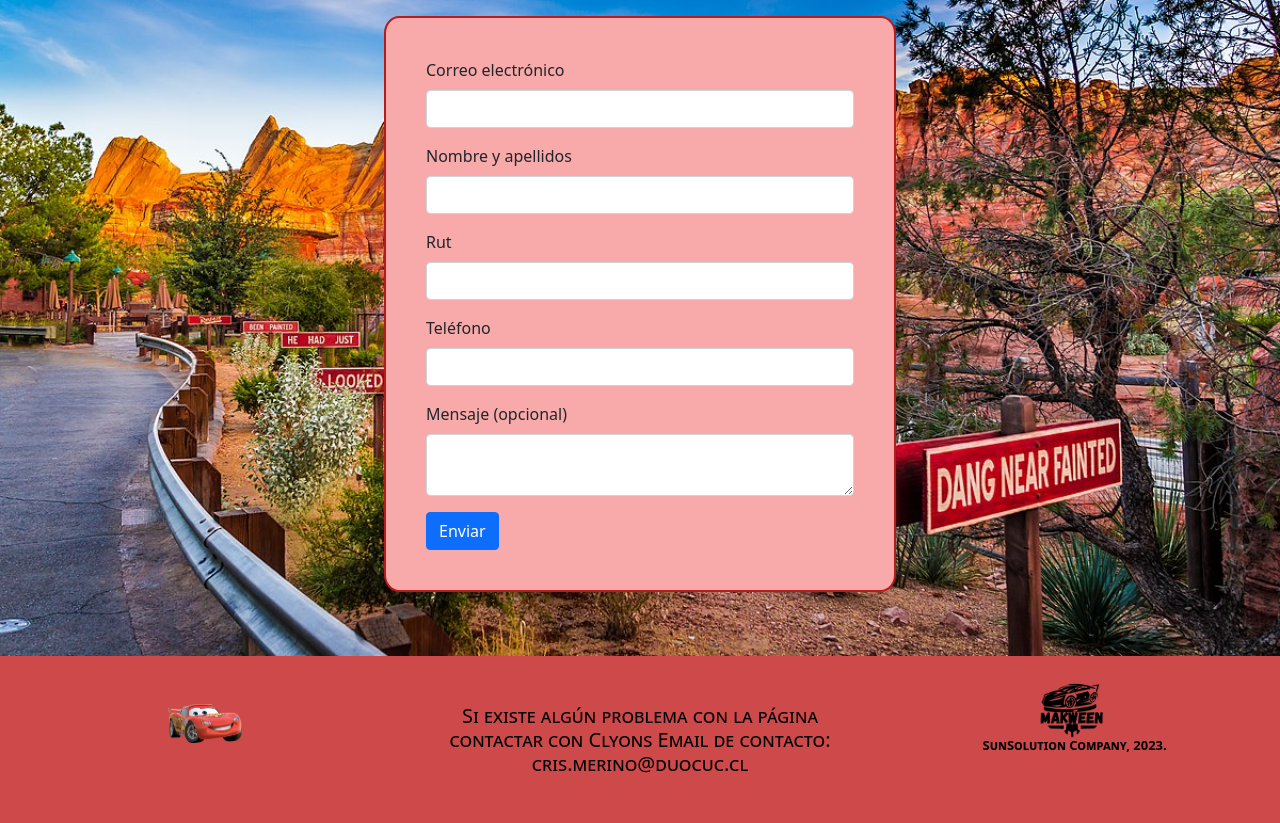
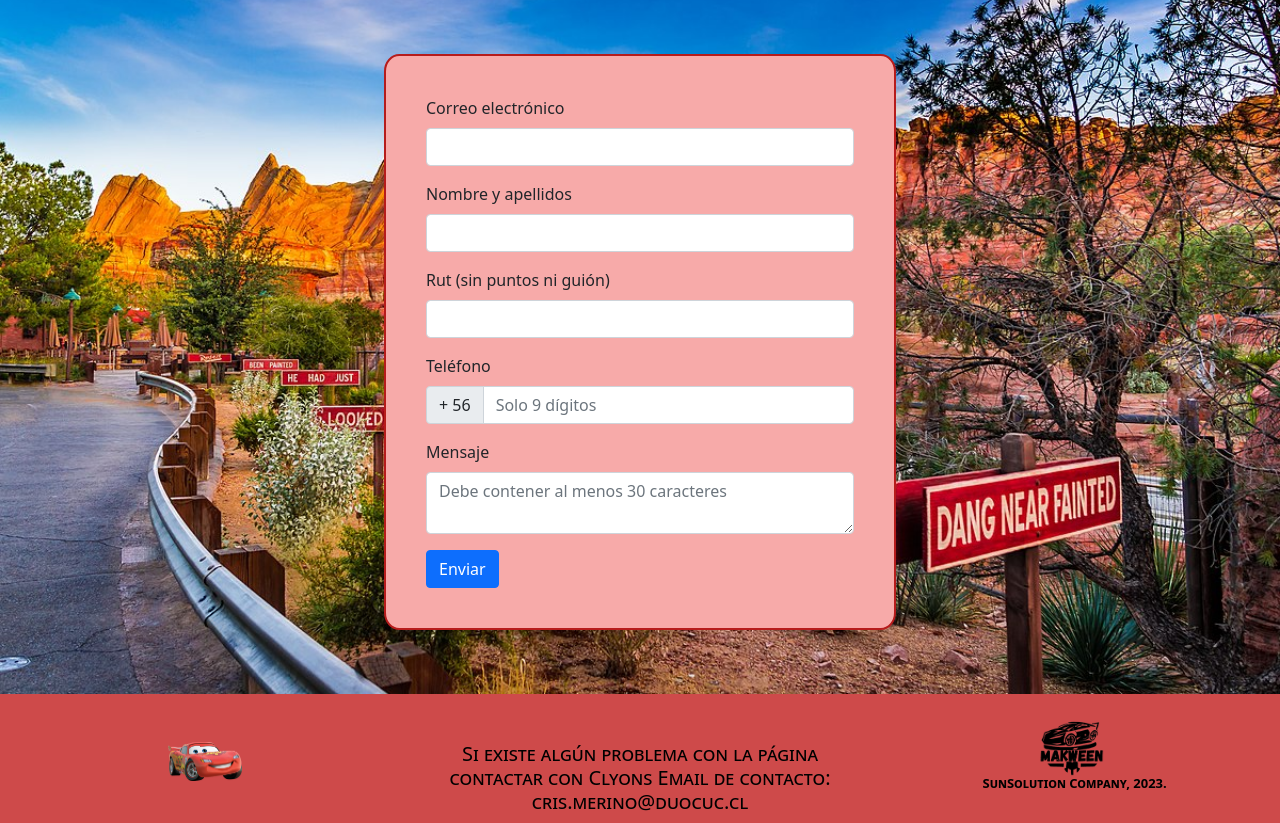
Before and after one commit to ClyonsMT/Proyecto-Makween, a Django app: page /contactos/ in a window 1280 px wide. Shown: the part 555-1378 px from the top of the page. Before the commit the page ends 1328 px from the top, so only its background shows below. Run offline with Django 4.2, Linux system fonts and the light colour scheme; some libraries are stand-ins or nearby versions.

Commit message:
Agregando validaciones al formulario contacto

```diff
--- a/makween_app/static/makween_app/js/java.js
+++ b/makween_app/static/makween_app/js/java.js
@@ -116,12 +116,74 @@
       }
 });
 
+//-----------------------------Validaciones del forlulario de contacto-------------------------------
+//Correo electrónico
+$("#correoIdEmailCont").keyup(function(){
+    var correoLogin = $("#correoIdEmailCont").val();
+    var regexLogin = /^[^\s@]+@[^\s@]+\.[^\s@]+$/;
+    if (regexLogin.test(correoLogin)) {
+        $("#emailIdCon").text("Correo electrónico válido.");
+        $("#emailIdCon").css({
+            "color":"green",
+            "fontSize":"10px"
+        });
+        $("#correoIdEmailCont").removeClass("is-invalid").addClass("is-valid");
+      } else {
+        $("#emailIdCon").text("Correo electrónico erróneo.");
+        $("#emailIdCon").css({
+            "color":"red",
+            "fontSize":"10px"
+        });
+        $("#correoIdEmailCont").removeClass("is-valid").addClass("is-invalid");
+      }
+});
+
+//Nombre y apellidos
+$("#nombreIdCont").keyup(function(){
+    var cantidad = $("#nombreIdCont").val().length;
+    if(cantidad < 10 || cantidad > 50){
+        if(cantidad < 10){
+            $("#pNombreCont").text("Debe ingresar al menos 10 caracteres.");
+            $("#pNombreCont").css({
+                "color":"red",
+                "fontSize":"10px"
+            });
+            $("#nombreIdCont").removeClass("is-valid").addClass("is-invalid");
+        }else{
+            $("#pNombreCont").text("Debe ingresar hasta 50 caracteres.");
+            $("#pNombreCont").css({
+                "color":"red",
+                "fontSize":"10px"
+            });
+            $("#nombreIdCont").removeClass("is-valid").addClass("is-invalid");
+        }
+    }else{
+        $("#pNombreCont").text("Nombre y apellidos agregados correctamente.");
+        $("#pNombreCont").css({
+            "color":"green",
+            "fontSize":"10px"});
+        $("#nombreIdCont").removeClass("is-invalid").addClass("is-valid");
+    }
+});
+
 //Validacion del rut
+function formatearRut(rut) {
+    rut = rut.replace(/[^\dKk]/g, '');
+    rut = rut.replace(/\./g, '');
+    const dv = rut.slice(-1);
+    const cuerpo = rut.slice(0, -1);
+    var rutFormateado = cuerpo.replace(/(\d)(?=(\d{3})+(?!\d))/g, "$1.");
+    rutFormateado += '-' + dv.toUpperCase();
+    return rutFormateado;
+}
+
 $("#rutId").blur(function(){
     var rut = $("#rutId").val();
-    const formatoRut = rut.replace(/^(\d{1,2})(\d{3})(\d{3})([\dkK])?$/, '$1.$2.$3-$4');
-    $("#rutId").val(formatoRut);
-    if (formatoRut.test(rut)) {
+    var largo = $("#rutId").val().length;
+    const formatoRut = /(\d{1,3}(?:\.\d{1,3}){2}-[\dkK])|(\d{8}[-][\dkK])/;
+    rut = formatearRut(rut);
+    if (formatoRut.test(rut) && largo == 9) {
+        $("#rutId").val(rut);
         $("#parrafoRut").text("Rut ingresado correctamente.");
         $("#parrafoRut").css({
             "color":"green",
@@ -129,7 +191,7 @@
         });
         $("#rutId").removeClass("is-invalid").addClass("is-valid");
     } else {
-        $("#parrafoRut").text("Rut no válido.");
+        $("#parrafoRut").text("Rut no válido");
         $("#parrafoRut").css({
             "color":"red",
             "fontSize":"10px"
@@ -137,3 +199,23 @@
         $("#rutId").removeClass("is-valid").addClass("is-invalid");
     }
 });
+
+//Numero de telefono
+$("#numeroIdCont").keyup(function(){
+    var largo = $("#numeroIdCont").val().length;
+    if (largo == 9) {
+        $("#numeroIdCont").removeClass("is-invalid").addClass("is-valid");
+    } else {
+        $("#numeroIdCont").removeClass("is-valid").addClass("is-invalid");
+    }
+});
+
+//Mensaje
+$("#mensajeCont").keyup(function(){
+    var largo = $("#mensajeCont").val().length;
+    if (largo >= 30) {
+        $("#mensajeCont").removeClass("is-invalid").addClass("is-valid");
+    } else {
+        $("#mensajeCont").removeClass("is-valid").addClass("is-invalid");
+    }
+});
--- a/makween_app/templates/makween_app/contactos.html
+++ b/makween_app/templates/makween_app/contactos.html
@@ -9,7 +9,7 @@
 <div class="d-flex justify-content-center fondo_cont">
     <div class="row">
         <div class="col-12 col-md-6 d-flex justify-content-center">
-            <a href="tel: 22354 0700"><img src="https://cdn.icon-icons.com/icons2/1271/PNG/512/1497554805-social-media05_84877.png" alt=""></a>
+            <a href="tel: 22354 0700"><img src="https://cdn.icon-icons.com/icons2/1271/PNG/512/1497554805-social-media05_84877.png" alt="" width="450px"></a>
         </div>
         <div class="col-12 col-md-6 d-flex align-items-center justify-content-center">
             <p class="text-align-center fw-bold letra_cont">Contactanos ante cualquier inconveniente</p>
@@ -29,20 +29,22 @@
         </div>
         <div class="mb-3">
           <label for="exampleInputPassword1" class="form-label">Nombre y apellidos</label>
-          <input type="text" class="form-control" id="nombreId">
+          <input type="text" class="form-control" id="nombreIdCont">
+          <p id="pNombreCont"></p>
         </div>
         <div class="mb-3">
-            <label for="exampleInputPassword1" class="form-label">Rut</label>
+            <label for="exampleInputPassword1" class="form-label">Rut (sin puntos ni guión)</label>
             <input type="text" class="form-control" id="rutId" maxlength="12">
             <p id="parrafoRut"></p>
         </div>
-        <div class="mb-3">
-            <label for="exampleInputPassword1" class="form-label">Teléfono</label>
-            <input type="number" class="form-control">
+        <label for="exampleInputPassword1" class="form-label">Teléfono</label>
+        <div class="input-group mb-3">
+            <span class="input-group-text" id="basic-addon1">+ 56</span>
+            <input type="number" class="form-control" placeholder="Solo 9 dígitos" aria-label="Solo 9 dígitos" aria-describedby="basic-addon1" id="numeroIdCont">
         </div>
         <div class="mb-3">
-            <label for="exampleInputPassword1" class="form-label">Mensaje (opcional)</label>
-            <textarea class="form-control" aria-label="With textarea"></textarea>
+            <label for="exampleInputPassword1" class="form-label">Mensaje</label>
+            <textarea class="form-control" aria-label="With textarea" id="mensajeCont" placeholder="Debe contener al menos 30 caracteres"></textarea>
         </div>
         <button type="submit" class="btn btn-primary">Enviar</button>
     </form>
```
